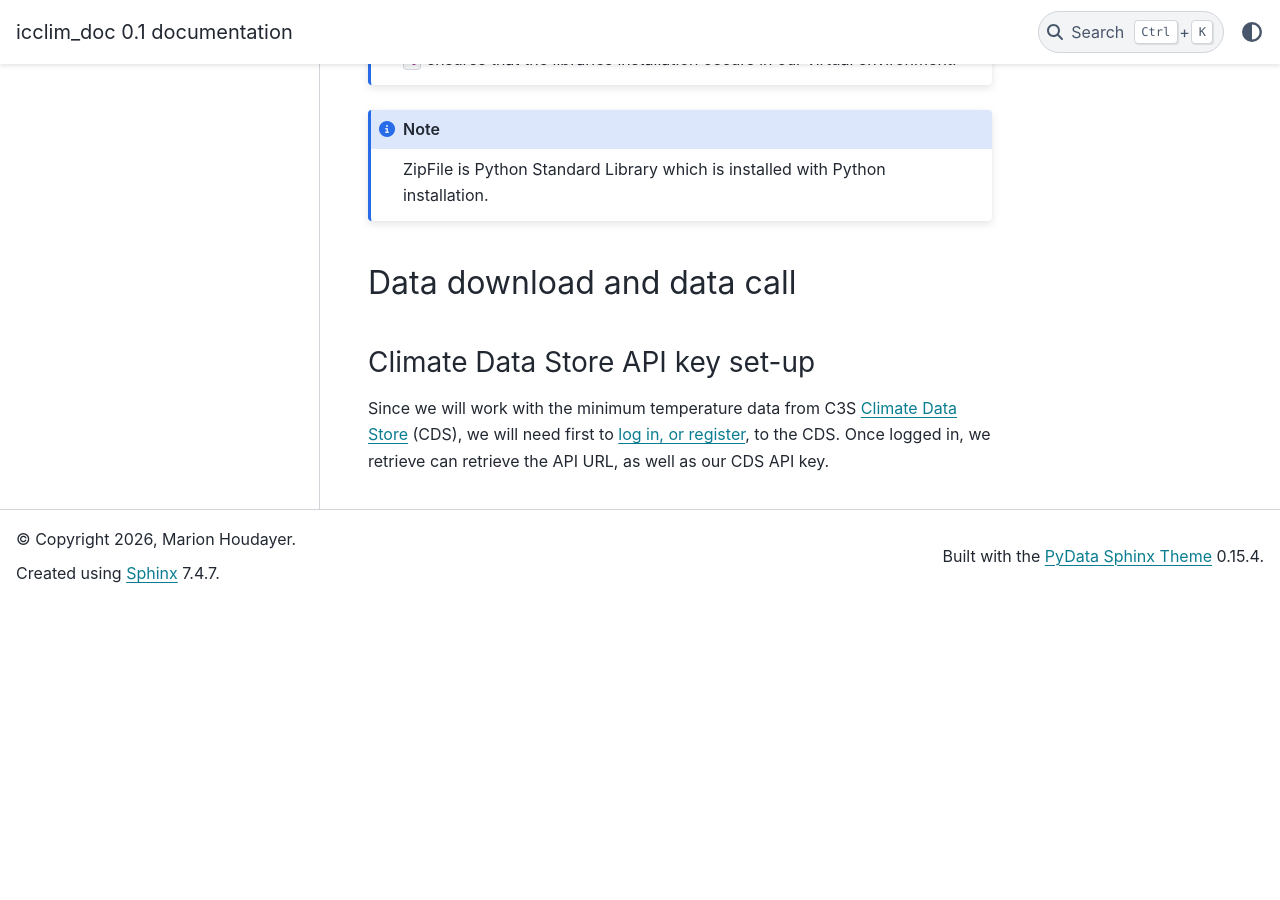
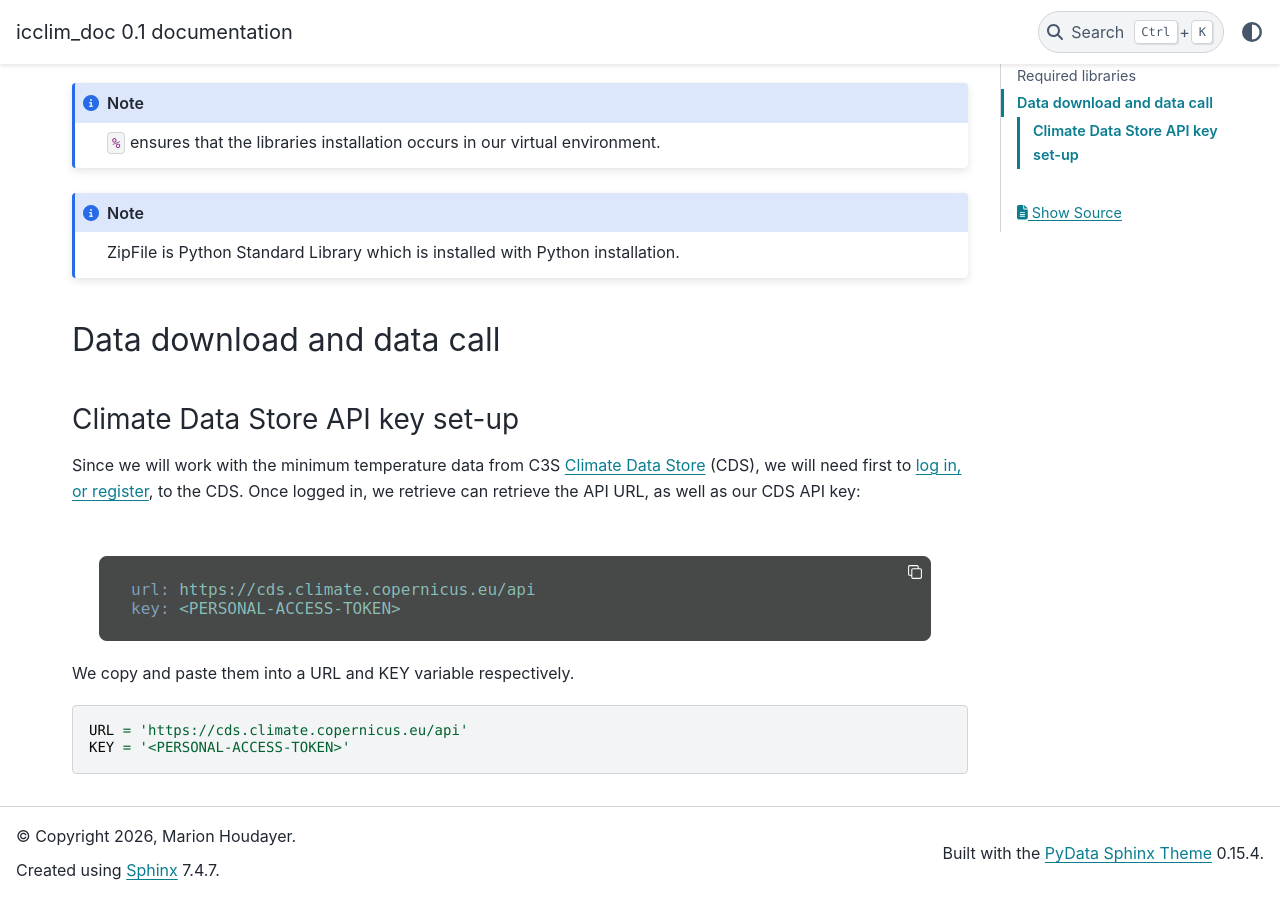
Before and after one commit to cerfacs-globc/icclim, a Sphinx documentation site: the page built from doc/source/tutorial/TUTO_C3S_Cold_Spell_Duration_Index.rst, in a window 1280 px wide and 900 px high, scrolled down 1579 px. Built offline with Sphinx 7.4.7 and the PyData theme 0.15.4, drawn with Linux system fonts in a browser that asks for light colours; pages that are not in the unit, such as notebooks, are missing from menus; before the commit the page ends 2181 px from its top, so only the background shows below that; some of the changed text lies outside the part shown.

Commit message:
CSDI tuto name changed, Add API key set-up in the tutorial,\nIn installation change of the Mac OS name (was outdated)

```diff
--- a/doc/source/tutorial/Installation.rst
+++ b/doc/source/tutorial/Installation.rst
@@ -7,7 +7,7 @@
    Make sure you have **Python 3.10+**.
 
 .. note::
-    :mod:`icclim` has been developed for **Linux** and **OS X** operating systems and has not been tested on Windows OS.
+    :mod:`icclim` has been developed for **Linux** and **macOS** operating systems and has not been tested on Windows OS.
 
 
 To install from conda-forge (recommended)
--- a/doc/source/tutorial/TUTO_Cold_Spell_Duration_Index.rst
+++ b/doc/source/tutorial/TUTO_C3S_Cold_Spell_Duration_Index.rst
@@ -58,6 +58,17 @@
 ===========================
 Climate Data Store API key set-up
 ---------------------------------
-Since we will work with the minimum temperature data from C3S `Climate Data Store`_ (CDS), we will need first to `log in, or register`_, to the CDS. Once logged in, we retrieve can retrieve the API URL, as well as our CDS API key.
+Since we will work with the minimum temperature data from C3S `Climate Data Store`_ (CDS), we will need first to `log in, or register`_, to the CDS. Once logged in, we retrieve can retrieve the API URL, as well as our CDS API key:
 
 .. _log in, or register: https://accounts.ecmwf.int/auth/realms/ecmwf/protocol/openid-connect/auth?client_id=cds&scope=openid%20email&response_type=code&redirect_uri=https%3A%2F%2Fcds.climate.copernicus.eu%2Fapi%2Fauth%2Fcallback%2Fkeycloak&state=nyS6TnhZ00Dp6WUovTTWs3rDWLoAbV0-TsmZjH678L8&code_challenge=y49Rc-vRJVxgVgQ56tWI2dQGIuRBSkQw8EzlE2Zugso&code_challenge_method=S256
+
+.. image:: Screenshot_C3S_CDS.png
+    :align: center
+    :alt: URL and the API key from C3S CDS
+
+We copy and paste them into a URL and KEY variable respectively.
+
+.. code-block:: python
+
+    URL = 'https://cds.climate.copernicus.eu/api'
+    KEY = '<PERSONAL-ACCESS-TOKEN>'
```
Also changed, not shown: other parts of doc/source/tutorial/TUTO_C3S_Cold_Spell_Duration_Index.rst (+1 -1 lines), doc/source/tutorial/Screenshot from 2026-04-10 16-47-20.png (deleted), doc/source/tutorial/Screenshot_C3S_CDS.png (added).
